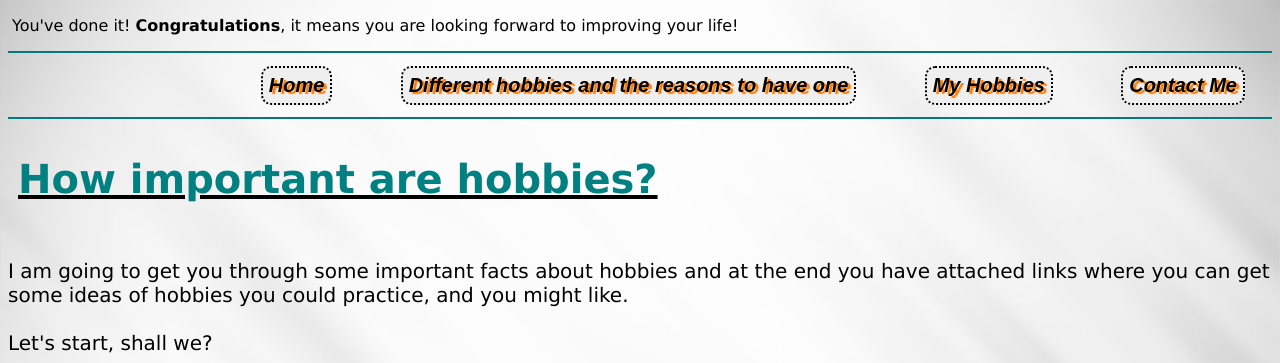
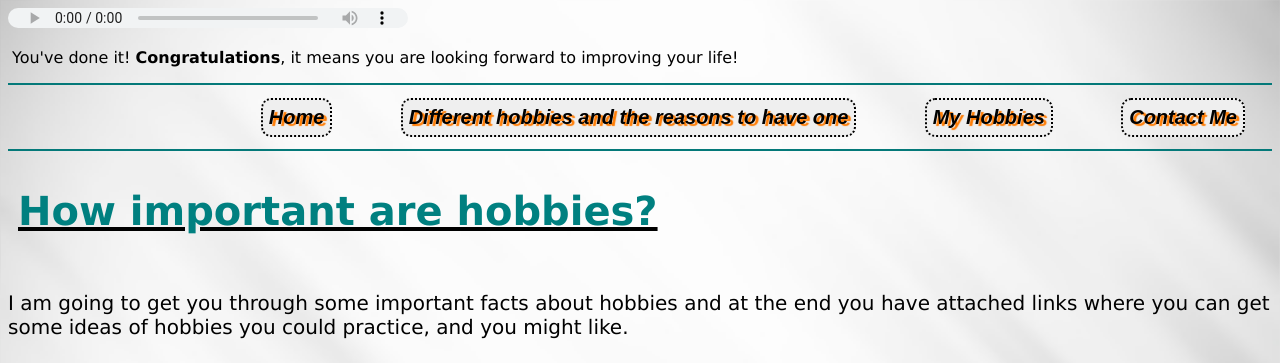
Before and after one commit to BogdanVP/hobbies, a plain HTML site: page different_hobbies.html in a window 1280 px wide. Shown: the top 363 px of the page. Drawn offline with Linux system fonts and the light colour scheme.

Commit message:
Update different_hobbies.html

```diff
--- a/different_hobbies.html
+++ b/different_hobbies.html
@@ -9,7 +9,10 @@
 </head>
 
 <body>
-    <meta name="viewport" content="width=device-width, initial-scale=1">
+    <div>
+    <audio controls preload="auto" autobuffer id = "audio" class = "controler"><source src="Fasion - No Cry.mp3" type="audio/mpeg"></audio>
+    </div>
+    <script src="music.js"></script>
     <p class="box1"> &emsp14;You've done it!&nbsp;<b>Congratulations</b>, it means you are looking forward to improving your life!</p>
     <hr class="hr1">
     <div>
```
